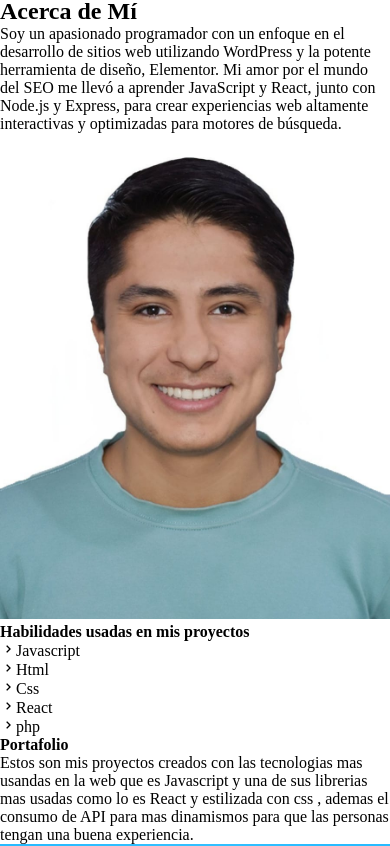
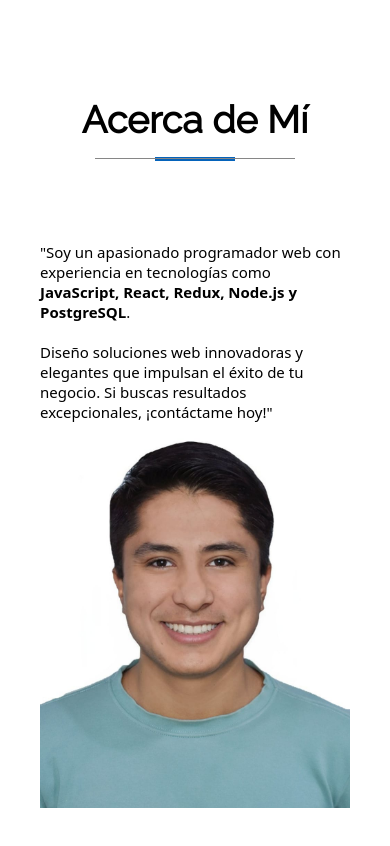
Before and after one commit to brandolyjack21/Portafolio, a React (Vite) app: page / in a window 390 px wide. Shown: the part 846-1692 px from the top of the page. Built offline with nearby package versions, Linux system fonts and the light colour scheme.

Commit message:
portafolio mobile first about portafolio

```diff
--- a/index.html
+++ b/index.html
@@ -4,6 +4,10 @@
     <meta charset="UTF-8" />
     <link rel="icon" type="image/svg+xml" href="/vite.svg" />
     <meta name="viewport" content="width=device-width, initial-scale=1.0" />
+    <!-- google font -->
+    <link rel="preconnect" href="https://fonts.googleapis.com">
+    <link rel="preconnect" href="https://fonts.gstatic.com" crossorigin>
+    <link href="https://fonts.googleapis.com/css2?family=Raleway&display=swap" rel="stylesheet">
     <!-- bootsrap -->
     <script src="https://cdn.jsdelivr.net/npm/@popperjs/core@2.11.8/dist/umd/popper.min.js" integrity="sha384-I7E8VVD/ismYTF4hNIPjVp/Zjvgyol6VFvRkX/vR+Vc4jQkC+hVqc2pM8ODewa9r" crossorigin="anonymous"></script>
     <script src="https://cdn.jsdelivr.net/npm/bootstrap@5.3.2/dist/js/bootstrap.min.js" integrity="sha384-BBtl+eGJRgqQAUMxJ7pMwbEyER4l1g+O15P+16Ep7Q9Q+zqX6gSbd85u4mG4QzX+" crossorigin="anonymous"></script>
--- a/src/App.css
+++ b/src/App.css
@@ -317,6 +317,65 @@
 }
 /* -------------------About------------ */
 
+@media (max-width:425px) {
+
+  .container-about{
+    width: 100vw;
+    height: 100vh;
+  }
+
+  .body-about{
+    width: 100%;
+    height: 100%;
+  }
+
+  .container-h2{
+    position: relative;
+    width: 100%;
+    height: max-content;
+    display: flex;
+    justify-content: center;
+    align-items: center;
+    padding: 100px 0;
+    text-align: center;
+    font-size: 25px;
+    font-family:'Raleway', sans-serif;;
+  }
+
+  .container-h2::after{
+    content: '';
+    position: absolute;
+    width: 200px;
+    height: 1px;
+    background-color: rgb(134, 134, 134);
+    top: 160px;
+  }
+
+  .container-h2::before{
+    content: '';
+    position: absolute;
+    width: 80px;
+    height: 4px;
+    background-color: #0563bb;
+    top: 159px;
+  }
+
+  .container-description-profesional{
+    width: 100%;
+    height: max-content;
+    display: flex;
+    flex-direction: column;
+    align-items: center;
+    padding: 0 40px;
+  }
+
+  .profesional-description{
+    font-size: 15px;
+    font-family: system-ui, -apple-system, BlinkMacSystemFont, 'Segoe UI', Roboto, Oxygen, Ubuntu, Cantarell, 'Open Sans', 'Helvetica Neue', sans-serif;
+
+  }
+}
+
 @media (min-width:1024px) {
 
   .container-about{
@@ -406,6 +465,49 @@
 
 }
 /* Portafolio */
+
+@media (max-width:425px) {
+
+  .container-portafolio{
+    width: 100vw;
+    height: max-content;
+    display: flex;
+    flex-direction: column;
+    align-items: center;
+  }
+
+  .container-portafolio-title{
+    width: 100%;
+    height: max-content;
+    display: flex;
+    justify-content: center;
+    font-family: system-ui, -apple-system, BlinkMacSystemFont, 'Segoe UI', Roboto, Oxygen, Ubuntu, Cantarell, 'Open Sans', 'Helvetica Neue', sans-serif;
+    font-size: 35px;
+    font-family: 'Raleway', sans-serif;
+    padding-top: 50px;
+    padding-bottom: 40px;
+    text-align: center;
+    position: relative;
+  }
+
+  .container-portafolio-title::after{
+    content: '';
+    position: absolute;
+    width: 200px;
+    height: 1px;
+    background-color: rgb(134, 134, 134);
+    top: 100px;
+  }
+
+  .container-portafolio-title::before{
+    content: '';
+    position: absolute;
+    width: 80px;
+    height: 4px;
+    background-color: #0563bb;
+    top: 99px;
+  }
+}
 
 @media (min-width:1024px) {
 
--- a/src/components/About.jsx
+++ b/src/components/About.jsx
@@ -10,23 +10,13 @@
                     </section>
                     <section className='container-description-profesional'>
                         <section className='profesional-description'>
-                            <p>Soy un apasionado programador con un enfoque en el desarrollo de sitios web utilizando WordPress y la potente herramienta de diseño, Elementor. Mi amor por el mundo del SEO me llevó a aprender JavaScript y React, junto con Node.js y Express, para crear experiencias web altamente interactivas y optimizadas para motores de búsqueda.</p>
+                            <p>"Soy un apasionado programador web con experiencia en tecnologías como <strong>JavaScript, React, Redux, Node.js y PostgreSQL</strong>.<br/><br/>
+
+Diseño soluciones web innovadoras y elegantes que impulsan el éxito de tu negocio. Si buscas resultados excepcionales, ¡contáctame hoy!"</p>
                         </section>
                         <section className='container-img-and-skils'>
                             <div className='img-about'>
                                 <img src={imgAbout} alt="" />
-                            </div>
-                            <div className='description-skils'>
-                                <div className='container-habilidades'>
-                                    <h4>Habilidades usadas en mis proyectos</h4>
-                                </div>
-                                <ul>
-                                    <li className='list-habilidades'><i class='bx bx-chevron-right'></i>Javascript</li>
-                                    <li className='list-habilidades'><i class='bx bx-chevron-right'></i>Html</li>
-                                    <li className='list-habilidades'><i class='bx bx-chevron-right'></i>Css</li>
-                                    <li className='list-habilidades'><i class='bx bx-chevron-right'></i>React</li>
-                                    <li className='list-habilidades'><i class='bx bx-chevron-right'></i>php</li>
-                                </ul>
                             </div>
                         </section>
                     </section>
```
